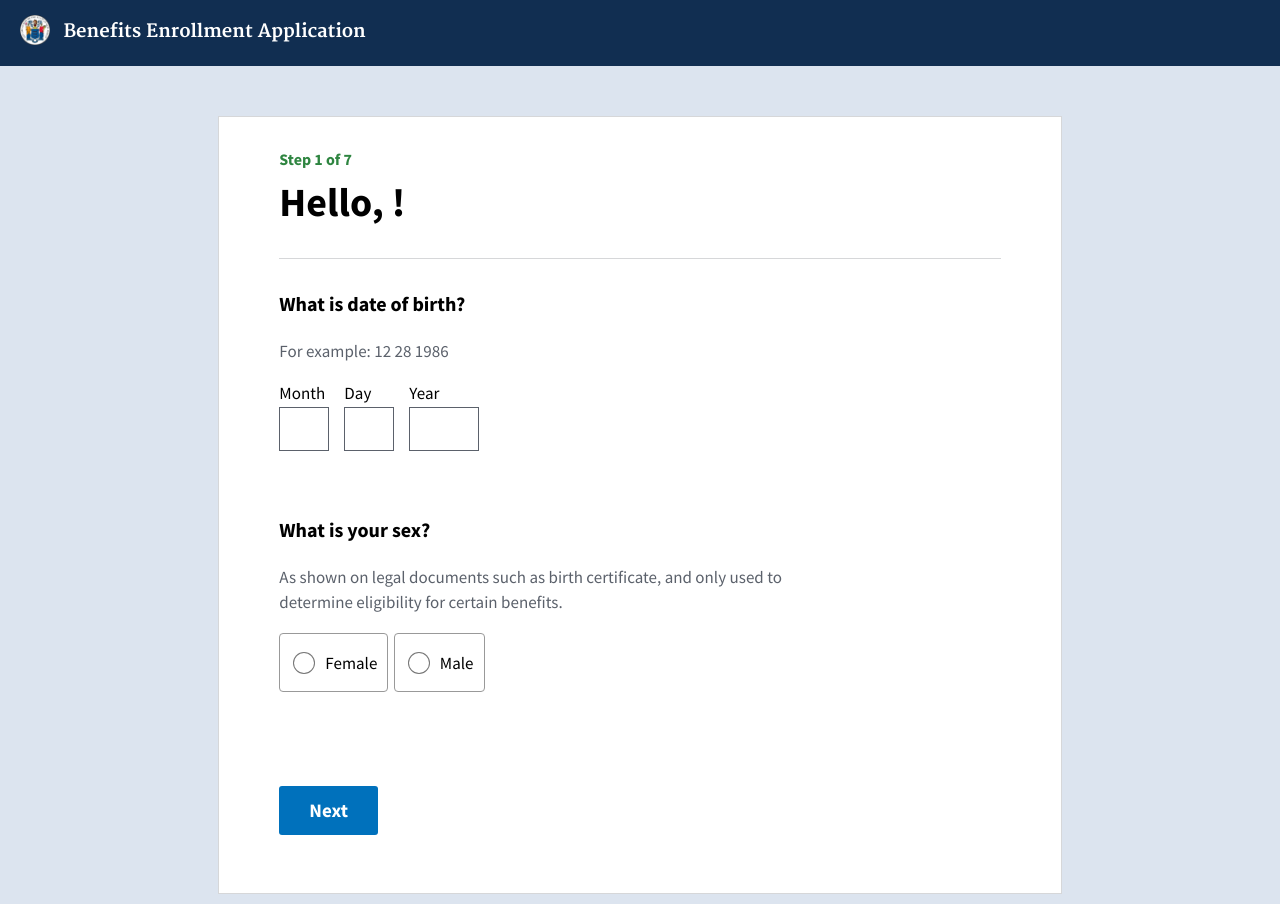
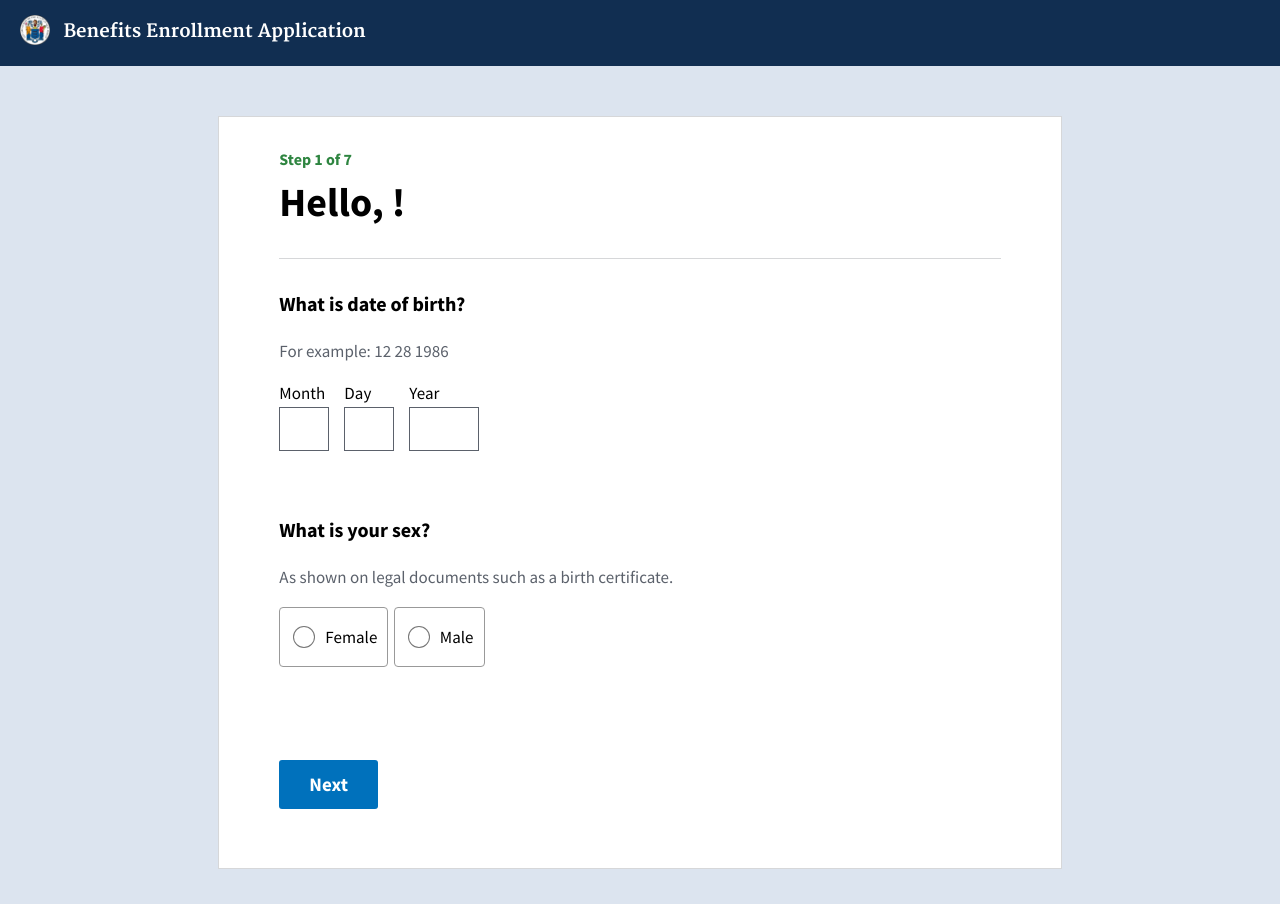
Before and after one commit to usds/benefits-enrollment-prototype, a Jekyll site: the page built from 01-basic-info/applicant-dob-sex.html, in a window 1280 px wide. Built offline with Jekyll 4.4.1, drawn with Linux system fonts in a browser that asks for light colours.

Commit message:
Update applicant-dob-sex.html

```diff
--- a/01-basic-info/applicant-dob-sex.html
+++ b/01-basic-info/applicant-dob-sex.html
@@ -28,7 +28,7 @@ title: Hello, <span id="print-applicantFirstName"></span>!
  <fieldset>
   <div class="prompt">
     <legend class="prompt__primary-text">What is your sex?</legend>
-    <p class="prompt__secondary-text">As shown on legal documents such as birth certificate, and only used to determine eligibility for certain benefits.</p>
+    <p class="prompt__secondary-text">As shown on legal documents such as a birth certificate.</p>
   </div>
   <div class="response">
     <ul class="usa-unstyled-list response__radiogroup--inline">
```
